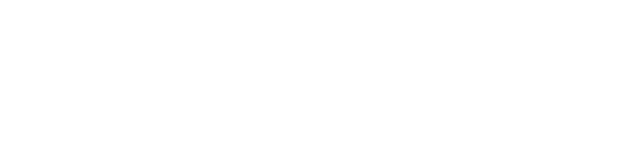
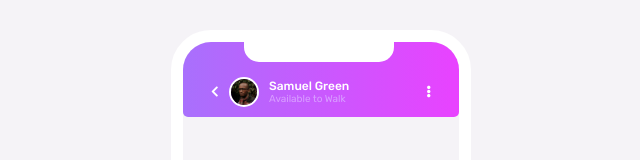
Before and after one commit to doyo91/chat-app-css-illustration, a plain HTML site: page index.html in a window 1280 px wide. Shown: the whole page, without its empty margins (319-959 px from the left). Drawn offline with Linux system fonts and the light colour scheme.

Commit message:
Frame & Header

```diff
--- a/index.html
+++ b/index.html
@@ -11,8 +11,39 @@
       sizes="32x32"
       href="./images/favicon-32x32.png"
     />
+    <!-- css -->
+    <link
+      rel="stylesheet"
+      href="https://cdnjs.cloudflare.com/ajax/libs/font-awesome/5.15.1/css/all.min.css"
+      integrity="sha512-+4zCK9k+qNFUR5X+cKL9EIR+ZOhtIloNl9GIKS57V1MyNsYpYcUrUeQc9vNfzsWfV28IaLL3i96P9sdNyeRssA=="
+      crossorigin="anonymous"
+    />
+    <link rel="stylesheet" href="./css/styles.min.css" />
 
     <title>Frontend Mentor | Chat app CSS illustration</title>
   </head>
-  <body></body>
+  <body>
+    <main>
+      <article class="mobile">
+        <div class="mobile__pill"></div>
+        <header class="mobile__header">
+          <div class="mobile__headerIcons">
+            <i class="fas fa-chevron-left"></i>
+          </div>
+          <div class="mobile__user">
+            <img src="./images/avatar.jpg" alt="Avatar" />
+            <div class="mobile__headings">
+              <h2>Samuel Green</h2>
+              <p>Available to Walk</p>
+            </div>
+          </div>
+          <div class="mobile__headerIcons">
+            <i class="fas fa-ellipsis-v"></i>
+          </div>
+        </header>
+        <div class="mobile__content"></div>
+        <footer class="mobile__footer"></footer>
+      </article>
+    </main>
+  </body>
 </html>
--- a/scss/base/_reset.scss
+++ b/scss/base/_reset.scss
@@ -11,6 +11,7 @@ body {
   font-family: "Rubik", sans-serif;
   font-size: 10px;
   background: $clr-secondary-grayish-violet;
+  color: white;
   font-weight: 500;
 }
 
--- /dev/null
+++ b/scss/components/_mobile.scss
@@ -0,0 +1,72 @@
+.mobile {
+  width: 30rem;
+  height: 60rem;
+  background-color: $clr-secondary-grayish-violet;
+  border-radius: 4rem;
+  border: 1.2rem solid white;
+  position: relative;
+  overflow: hidden;
+
+  &__pill {
+    position: absolute;
+    top: 0;
+    right: 0;
+    transform: translateX(-6.5rem);
+    width: 15rem;
+    height: 2rem;
+    border-radius: 0 0 1.5rem 1.5rem;
+    background-color: white;
+    margin: 0;
+    padding: 0;
+  }
+  //   Header
+  &__header {
+    display: flex;
+    justify-content: space-between;
+    align-items: flex-end;
+    height: 7.5rem;
+    padding: 1rem 2rem;
+    background-image: linear-gradient(
+      to right,
+      rgba($clr-gradient-violet, 0.7) 0.125%,
+      $clr-gradient-magenta
+    );
+    border-radius: 0 0 0.5rem 0.5rem;
+  }
+  &__headerIcons {
+    padding: 0.8rem;
+    font-size: 1.2rem;
+    cursor: pointer;
+  }
+  &__user {
+    flex: 1;
+    display: flex;
+    align-items: center;
+    margin-left: 0.25rem;
+    cursor: pointer;
+
+    img {
+      width: 3rem;
+      height: 3rem;
+      border-radius: 50%;
+      border: 2px solid white;
+      margin-right: 1rem;
+    }
+
+    & .mobile__headings {
+      h2 {
+        font-size: 1.2rem;
+        font-weight: 500;
+      }
+      p {
+        font-size: 1rem;
+        font-weight: 400;
+        color: $clr-text-primary-pale-violet;
+      }
+    }
+  }
+
+  //   Content
+
+  // Footer
+}
--- a/scss/styles.scss
+++ b/scss/styles.scss
@@ -3,6 +3,6 @@
 @import "./base/typography";
 @import "./base/reset";
 
-@import "./components/tag";
+@import "./components/mobile";
 
 @import "./views/home";
--- a/scss/views/_home.scss
+++ b/scss/views/_home.scss
@@ -1,9 +1,13 @@
 main {
   max-width: 1024px;
   margin: auto;
-
   width: 100%;
+  height: 100%;
   position: relative;
+  display: flex;
+  justify-content: center;
+  align-items: center;
+  padding-top: 3rem;
 }
 
 @media screen and (min-width: $break-desktop) {
```
Also changed, not shown: css/styles.min.css, scss/components/_tag.scss (deleted).
